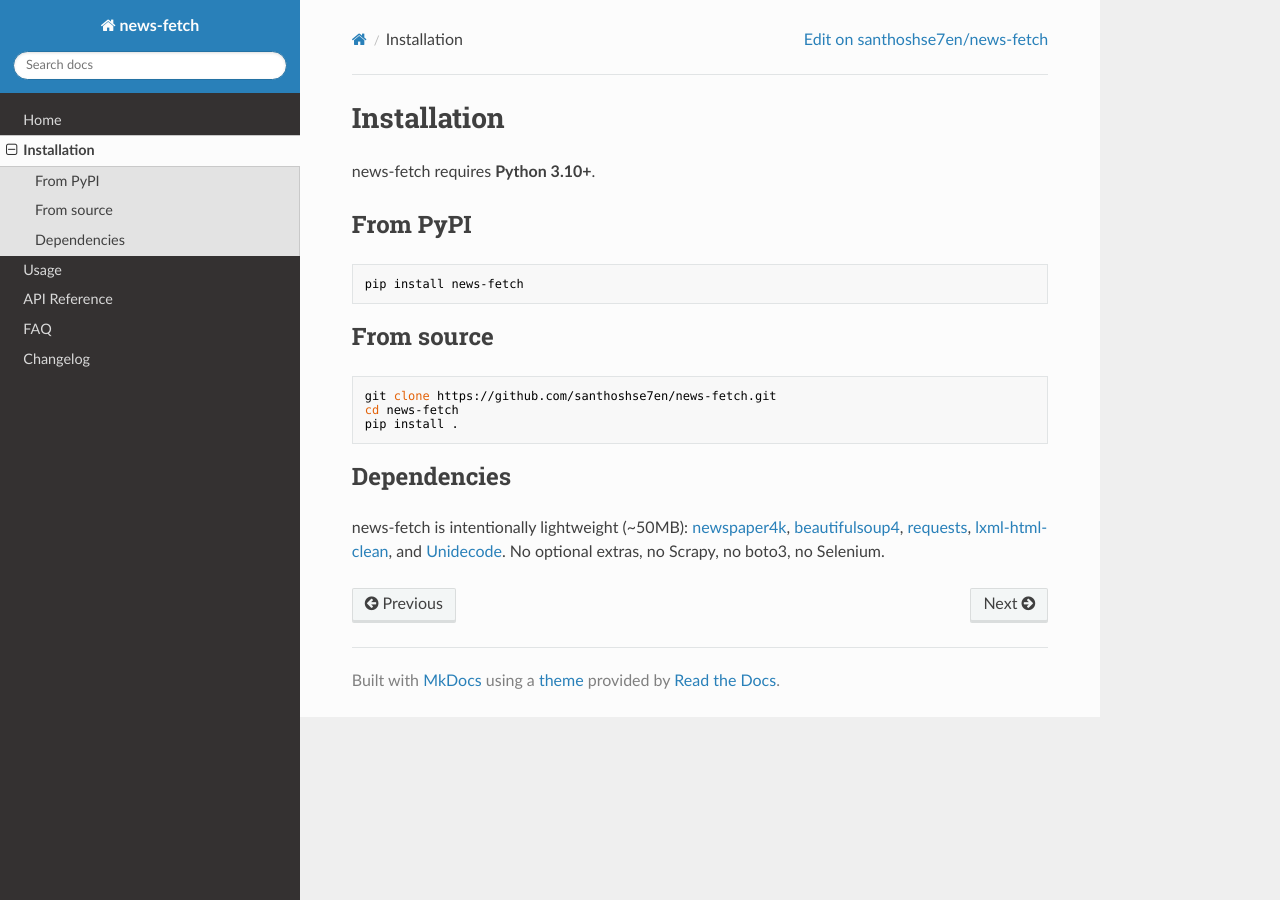
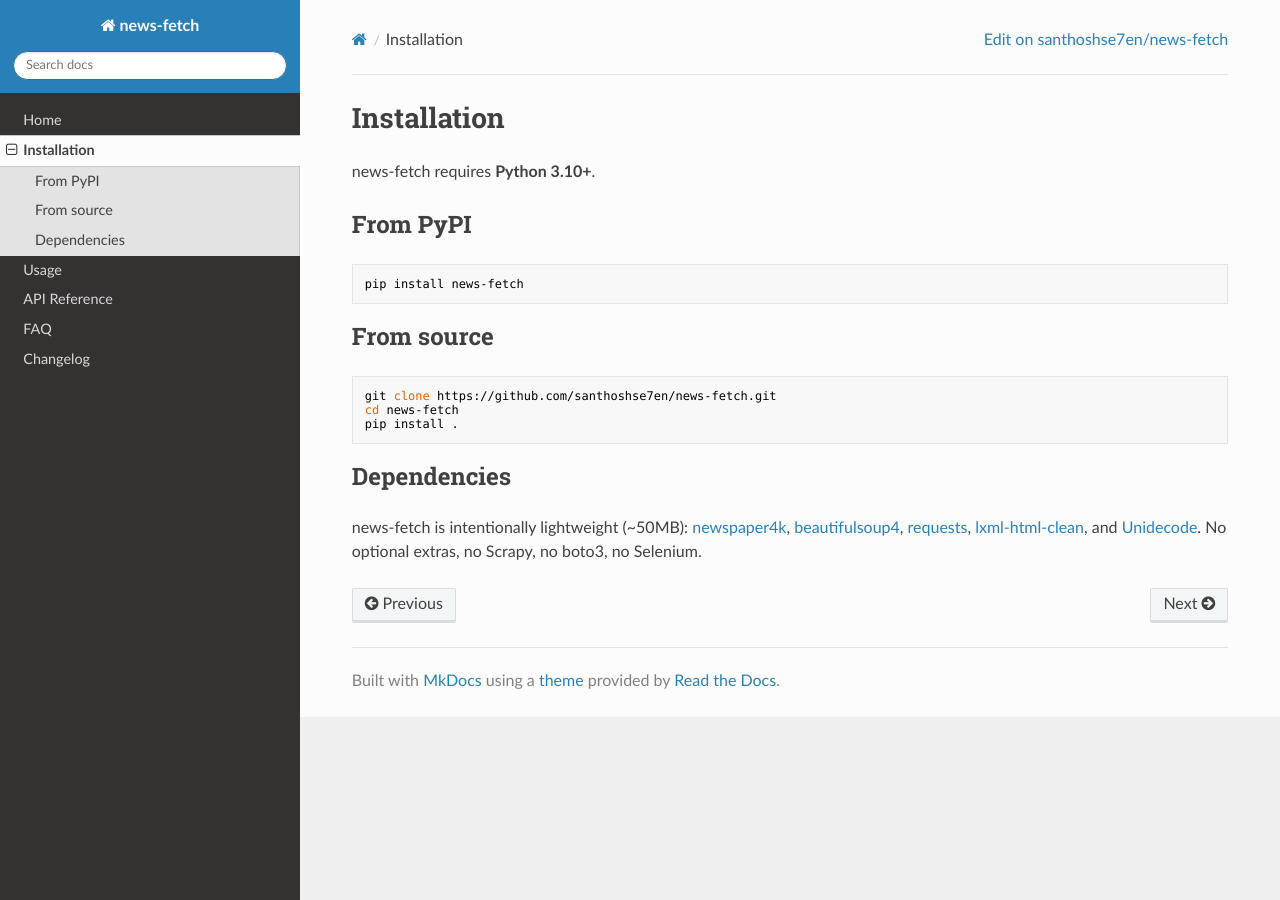
Before and after one commit to santhoshse7en/newsfetch_doc, an MkDocs documentation site: the page built from docs/installation.md, in a window 1280 px wide. Built offline with MkDocs 1.6.1, drawn with Linux system fonts in a browser that asks for light colours; nearby versions of some CDN libraries.

Commit message:
Widen content area to fix dead gray gutter on wide screens
.wy-nav-content was hardcoded to max-width: 800px by the readthedocs
theme regardless of viewport size, so anything wider than ~1100px showed
the translucent wrapper background as an empty block on the right.

```diff
--- a/docs/css/extra.css
+++ b/docs/css/extra.css
@@ -5,3 +5,11 @@
 .rst-versions {
     display: none !important;
 }
+
+/* The theme hardcodes .wy-nav-content to max-width: 800px regardless of
+   viewport size, so wide screens show a dead gray gutter (the translucent
+   background of .wy-nav-content-wrap showing through) on the right. Widen
+   it instead of leaving it full-bleed, to keep line length readable. */
+.wy-nav-content {
+    max-width: 1100px;
+}
```
Also changed, not shown: site/css/extra.css, site/index.html.
